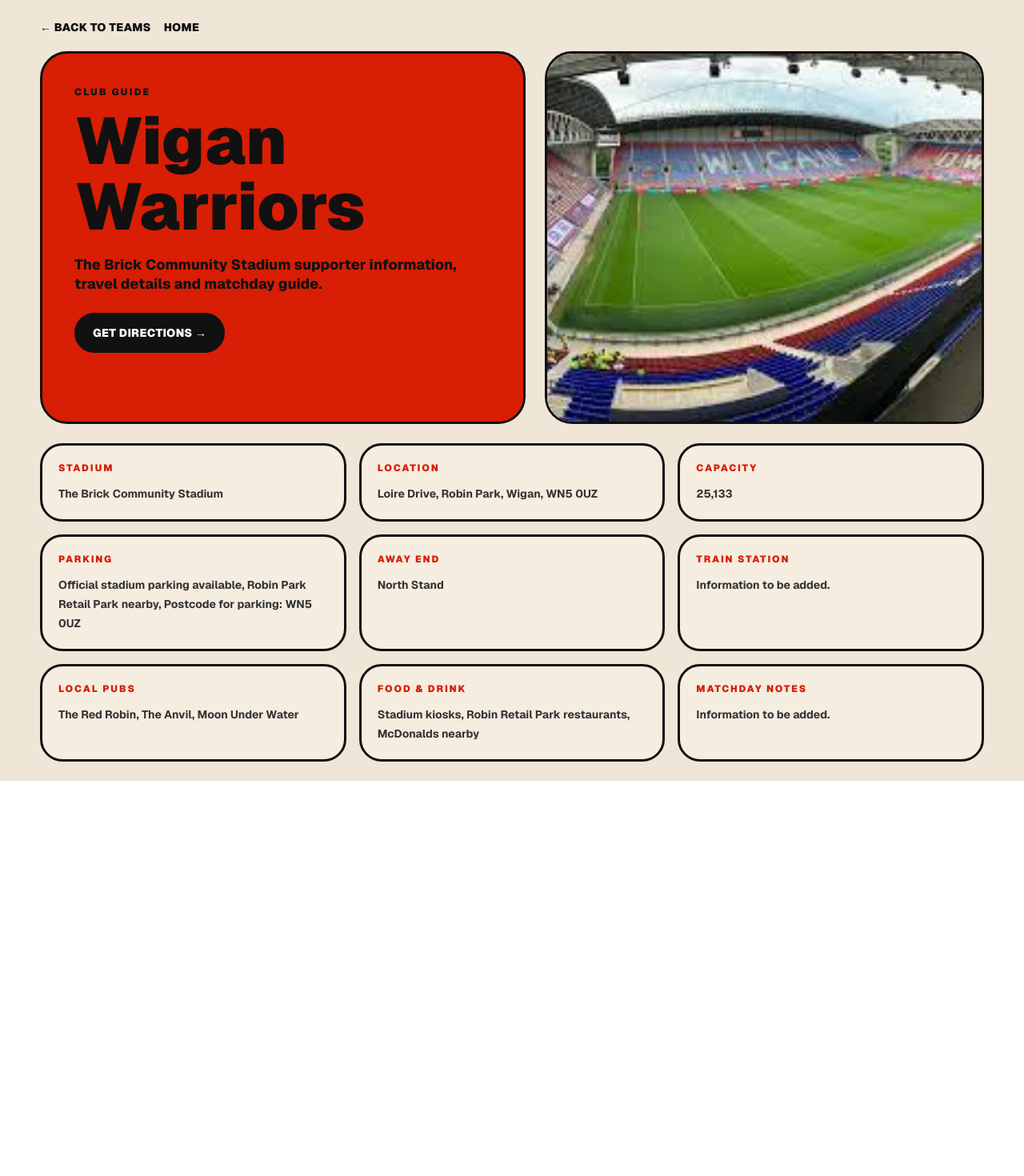
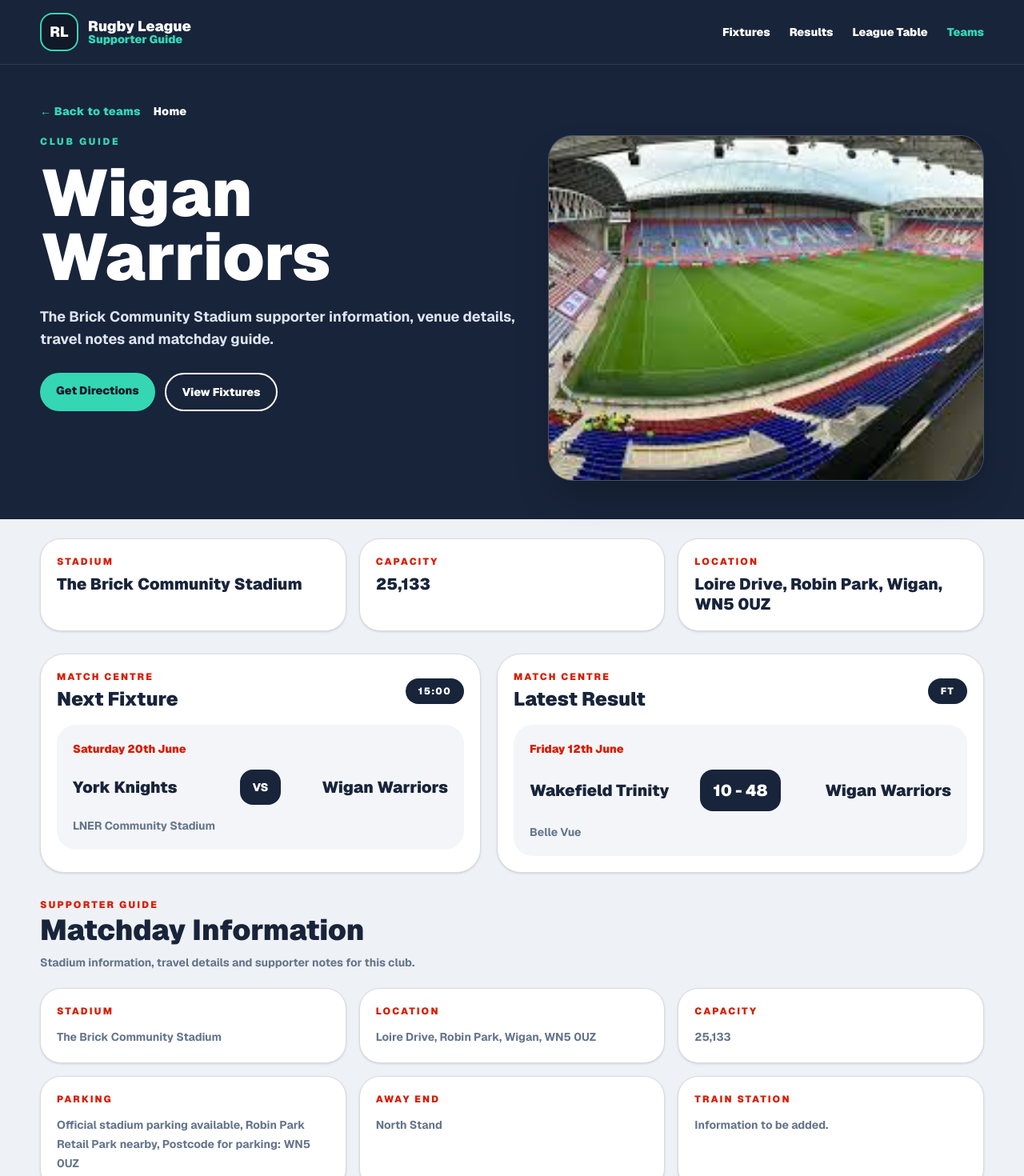
Before and after one commit to acannon76/rugby-league-supporter-web, a Next.js app: page /team/wigan-warriors in a window 1280 px wide. Shown: the top 1470 px of the page at 80% size. Before the commit the page ends 976 px from the top, so only its background shows below. Built offline with nearby package versions, Linux system fonts and the light colour scheme.

Commit message:
teams individual page new design

```diff
--- a/src/app/team/[slug]/page.tsx
+++ b/src/app/team/[slug]/page.tsx
@@ -1,9 +1,17 @@
 import Link from "next/link";
 import { notFound } from "next/navigation";
 import { teamsData } from "@/data/teamsData";
+import { fixturesData, type FixtureDay, type Game } from "@/data/fixturesData";
 
 type TeamData = Record<string, unknown>;
 type TeamsRecord = Record<string, TeamData>;
+
+type DisplayGame = Game & {
+  date: string;
+  sortDate: string;
+  originalDayIndex: number;
+  originalGameIndex: number;
+};
 
 type PageProps = {
   params: Promise<{
@@ -46,6 +54,23 @@ export default async function TeamDetailPage({ params }: PageProps) {
     stadium,
     address,
   });
+
+  const allGames = flattenFixtures(fixturesData);
+  const teamGames = allGames.filter((game) => teamAppearsInGame(name, game));
+
+  const nextFixture = teamGames
+    .filter((game) => !isResult(game) && !isLive(game))
+    .sort(sortUpcomingFixtures)[0];
+
+  const liveGame = teamGames
+    .filter((game) => isLive(game))
+    .sort(sortUpcomingFixtures)[0];
+
+  const latestResult = teamGames
+    .filter((game) => isResult(game))
+    .sort(sortResults)[0];
+
+  const featuredGame = liveGame || nextFixture;
 
   const infoCards = [
     {
@@ -117,64 +142,76 @@ export default async function TeamDetailPage({ params }: PageProps) {
   ];
 
   return (
-    <main className="min-h-screen bg-[#efe6d8] px-4 py-6 font-sans sm:px-6 lg:px-10">
+    <main className="min-h-screen bg-[#eef1f5] font-sans text-[#111]">
+      <SiteHeader />
+
+      <section className="bg-[#18243a] px-4 py-8 text-white sm:px-6 lg:px-10 lg:py-12">
         <div className="mx-auto max-w-[1180px]">
           <div className="mb-5 flex flex-wrap gap-4">
             <Link
               href="/teams"
-            className="inline-block text-sm font-black tracking-wide text-[#111] no-underline"
+              className="text-sm font-black tracking-wide text-[#35d6b4] no-underline"
             >
-            ← BACK TO TEAMS
+              ← Back to teams
             </Link>
 
             <Link
               href="/"
-            className="inline-block text-sm font-black tracking-wide text-[#111] no-underline"
+              className="text-sm font-black tracking-wide text-white no-underline"
             >
-            HOME
+              Home
             </Link>
           </div>
 
-        <section className="mb-6 grid gap-6 lg:grid-cols-[1.05fr_0.95fr] lg:items-stretch">
-          <div className="rounded-[34px] border-[3px] border-[#111] bg-[#d81e05] p-6 text-[#111] sm:p-8 lg:p-10">
-            <p className="mb-3 text-xs font-black tracking-[0.18em]">
-              CLUB GUIDE
+          <div className="grid gap-8 lg:grid-cols-[1.05fr_0.95fr] lg:items-stretch">
+            <div>
+              <p className="mb-4 text-xs font-black uppercase tracking-[0.22em] text-[#35d6b4]">
+                Club guide
               </p>
 
-            <h1 className="text-[46px] font-black leading-none sm:text-[68px] lg:text-[82px]">
+              <h1 className="max-w-[780px] text-[46px] font-black leading-[0.98] sm:text-[66px] lg:text-[82px]">
                 {name}
               </h1>
 
-            <p className="mt-5 max-w-[700px] text-sm font-extrabold leading-6 sm:text-base lg:text-lg">
+              <p className="mt-5 max-w-[700px] text-base font-bold leading-7 text-[#dce4f0] sm:text-lg">
                 {stadium
-                ? `${stadium} supporter information, travel details and matchday guide.`
-                : "Supporter information, travel details and matchday guide."}
+                  ? `${stadium} supporter information, venue details, travel notes and matchday guide.`
+                  : "Supporter information, venue details, travel notes and matchday guide."}
               </p>
 
+              <div className="mt-7 flex flex-wrap gap-3">
                 {directionsUrl && (
                   <a
                     href={directionsUrl}
                     target="_blank"
                     rel="noreferrer"
-                className="mt-6 inline-block rounded-full border-[3px] border-[#111] bg-[#111] px-5 py-3 text-sm font-black tracking-wide text-white no-underline transition hover:bg-[#d81e05] hover:text-[#111]"
+                    className="rounded-full bg-[#35d6b4] px-5 py-3 text-sm font-black text-[#111827] no-underline"
                   >
-                GET DIRECTIONS →
+                    Get Directions
                   </a>
                 )}
+
+                <Link
+                  href="/fixtures"
+                  className="rounded-full border-2 border-white px-5 py-3 text-sm font-black text-white no-underline"
+                >
+                  View Fixtures
+                </Link>
+              </div>
             </div>
 
-          <div className="overflow-hidden rounded-[34px] border-[3px] border-[#111] bg-[#111]">
+            <div className="overflow-hidden rounded-[30px] border border-white/15 bg-white/8 shadow-2xl backdrop-blur">
               {imageSource ? (
                 <img
                   src={imageSource}
                   alt={`${name} stadium`}
-                className="h-full min-h-[280px] w-full object-cover sm:min-h-[360px] lg:min-h-[460px]"
+                  className="h-full min-h-[280px] w-full object-cover sm:min-h-[360px] lg:min-h-[430px]"
                 />
               ) : (
-              <div className="flex min-h-[300px] items-center justify-center p-8 text-center">
+                <div className="flex min-h-[320px] items-center justify-center bg-[#111827] p-8 text-center">
                   <div>
-                  <p className="text-xs font-black tracking-[0.18em] text-[#d81e05]">
-                    STADIUM IMAGE
+                    <p className="text-xs font-black uppercase tracking-[0.2em] text-[#35d6b4]">
+                      Stadium image
                     </p>
 
                     <p className="mt-3 text-3xl font-black text-white">
@@ -184,7 +221,46 @@ export default async function TeamDetailPage({ params }: PageProps) {
                 </div>
               )}
             </div>
+          </div>
+        </div>
       </section>
+
+      <section className="px-4 py-6 sm:px-6 lg:px-10">
+        <div className="mx-auto max-w-[1180px]">
+          <section className="mb-7 grid gap-4 sm:grid-cols-3">
+            <StatCard
+              title="Stadium"
+              valueText={stadium || "To add"}
+            />
+            <StatCard
+              title="Capacity"
+              valueText={capacity || "To add"}
+            />
+            <StatCard
+              title="Location"
+              valueText={city || address || "To add"}
+            />
+          </section>
+
+          <section className="mb-8 grid gap-5 lg:grid-cols-[0.95fr_1.05fr]">
+            <MatchCard
+              title={liveGame ? "Live now" : "Next Fixture"}
+              game={featuredGame}
+              emptyText="No upcoming fixture found for this team."
+            />
+
+            <MatchCard
+              title="Latest Result"
+              game={latestResult}
+              emptyText="No result found for this team yet."
+            />
+          </section>
+
+          <SectionHeading
+            eyebrow="Supporter guide"
+            title="Matchday Information"
+            text="Stadium information, travel details and supporter notes for this club."
+          />
 
           <section className="grid grid-cols-1 gap-4 sm:grid-cols-2 lg:grid-cols-3">
             {infoCards.map((card) => (
@@ -192,18 +268,181 @@ export default async function TeamDetailPage({ params }: PageProps) {
             ))}
           </section>
         </div>
+      </section>
     </main>
+  );
+}
+
+function SiteHeader() {
+  return (
+    <header className="border-b border-white/10 bg-[#18243a] px-4 py-4 text-white sm:px-6 lg:px-10">
+      <div className="mx-auto flex max-w-[1180px] items-center justify-between gap-5">
+        <Link href="/" className="flex items-center gap-3 no-underline">
+          <div className="flex h-12 w-12 items-center justify-center rounded-2xl border-2 border-[#35d6b4] bg-[#111827] text-lg font-black text-white">
+            RL
+          </div>
+
+          <div>
+            <p className="text-lg font-black leading-none text-white">
+              Rugby League
+            </p>
+            <p className="text-sm font-black leading-none text-[#35d6b4]">
+              Supporter Guide
+            </p>
+          </div>
+        </Link>
+
+        <nav className="hidden items-center gap-6 text-sm font-black md:flex">
+          <Link href="/fixtures" className="text-white no-underline">
+            Fixtures
+          </Link>
+          <Link href="/results" className="text-white no-underline">
+            Results
+          </Link>
+          <Link href="/league-table" className="text-white no-underline">
+            League Table
+          </Link>
+          <Link href="/teams" className="text-[#35d6b4] no-underline">
+            Teams
+          </Link>
+        </nav>
+      </div>
+    </header>
+  );
+}
+
+function StatCard({
+  title,
+  valueText,
+}: {
+  title: string;
+  valueText: string;
+}) {
+  return (
+    <section className="rounded-[26px] border border-[#d6dce5] bg-white p-5 shadow-sm">
+      <p className="text-xs font-black uppercase tracking-[0.18em] text-[#d81e05]">
+        {title}
+      </p>
+
+      <p className="mt-2 text-xl font-black leading-tight text-[#18243a]">
+        {valueText}
+      </p>
+    </section>
+  );
+}
+
+function MatchCard({
+  title,
+  game,
+  emptyText,
+}: {
+  title: string;
+  game?: DisplayGame;
+  emptyText: string;
+}) {
+  return (
+    <section className="rounded-[30px] border border-[#d6dce5] bg-white p-5 shadow-sm">
+      <div className="mb-4 flex items-center justify-between gap-4">
+        <div>
+          <p className="text-xs font-black uppercase tracking-[0.18em] text-[#d81e05]">
+            Match centre
+          </p>
+
+          <h2 className="mt-1 text-2xl font-black text-[#18243a]">
+            {title}
+          </h2>
+        </div>
+
+        {game && (
+          <span
+            className={
+              isLive(game)
+                ? "rounded-full bg-[#d81e05] px-4 py-2 text-xs font-black tracking-widest text-white"
+                : "rounded-full bg-[#18243a] px-4 py-2 text-xs font-black tracking-widest text-white"
+            }
+          >
+            {isResult(game) ? "FT" : isLive(game) ? "LIVE" : game.kickOff}
+          </span>
+        )}
+      </div>
+
+      {game ? (
+        <div className="rounded-[24px] bg-[#f3f5f8] p-5">
+          <p className="text-sm font-black text-[#d81e05]">{game.date}</p>
+
+          <div className="mt-4 grid grid-cols-[1fr_auto_1fr] items-center gap-3">
+            <p className="text-left text-lg font-black leading-tight text-[#18243a] sm:text-xl">
+              {game.home}
+            </p>
+
+            <div
+              className={
+                isLive(game)
+                  ? "rounded-2xl bg-[#d81e05] px-4 py-3 text-center text-white"
+                  : "rounded-2xl bg-[#18243a] px-4 py-3 text-center text-white"
+              }
+            >
+              {hasScore(game) ? (
+                <p className="text-xl font-black">
+                  {game.homeScore} - {game.awayScore}
+                </p>
+              ) : (
+                <p className="text-sm font-black">VS</p>
+              )}
+            </div>
+
+            <p className="text-right text-lg font-black leading-tight text-[#18243a] sm:text-xl">
+              {game.away}
+            </p>
+          </div>
+
+          <p className="mt-4 text-sm font-bold text-[#64748b]">
+            {game.venue}
+          </p>
+        </div>
+      ) : (
+        <p className="rounded-[24px] bg-[#f3f5f8] p-5 text-sm font-bold leading-6 text-[#64748b]">
+          {emptyText}
+        </p>
+      )}
+    </section>
+  );
+}
+
+function SectionHeading({
+  eyebrow,
+  title,
+  text,
+}: {
+  eyebrow: string;
+  title: string;
+  text: string;
+}) {
+  return (
+    <div className="mb-5">
+      <p className="text-xs font-black uppercase tracking-[0.18em] text-[#d81e05]">
+        {eyebrow}
+      </p>
+
+      <h2 className="mt-1 text-3xl font-black text-[#18243a] sm:text-4xl">
+        {title}
+      </h2>
+
+      <p className="mt-2 max-w-[720px] text-sm font-bold leading-6 text-[#64748b]">
+        {text}
+      </p>
+    </div>
   );
 }
 
 function InfoCard({ title, text }: { title: string; text: string }) {
   return (
-    <section className="rounded-[28px] border-[3px] border-[#111] bg-[#f5ede0] p-5 text-[#111]">
-      <p className="text-xs font-black uppercase tracking-[0.16em] text-[#d81e05]">
+    <section className="rounded-[26px] border border-[#d6dce5] bg-white p-5 shadow-sm">
+      <p className="text-xs font-black uppercase tracking-[0.18em] text-[#d81e05]">
         {title}
       </p>
 
-      <p className="mt-3 text-sm font-bold leading-6 text-[#333]">
+      <p className="mt-3 text-sm font-bold leading-6 text-[#64748b]">
         {text || "Information to be added."}
       </p>
     </section>
@@ -348,3 +587,97 @@ function buildDirectionsUrl({
     destination
   )}`;
 }
+
+function flattenFixtures(fixtureDays: FixtureDay[]): DisplayGame[] {
+  return fixtureDays.flatMap((day, dayIndex) =>
+    day.games.map((game, gameIndex) => ({
+      ...game,
+      date: day.date,
+      sortDate: day.sortDate,
+      originalDayIndex: dayIndex,
+      originalGameIndex: gameIndex,
+    }))
+  );
+}
+
+function teamAppearsInGame(teamName: string, game: DisplayGame) {
+  const teamNames = getTeamAliases(teamName);
+
+  return (
+    teamNames.includes(normaliseTeamName(game.home)) ||
+    teamNames.includes(normaliseTeamName(game.away))
+  );
+}
+
+function getTeamAliases(teamName: string) {
+  const normalised = normaliseTeamName(teamName);
+  const aliases = [normalised];
+
+  if (normalised === "hull kingston rovers") {
+    aliases.push("hull kr");
+  }
+
+  if (normalised === "hull kr") {
+    aliases.push("hull kingston rovers");
+  }
+
+  if (normalised === "toulouse") {
+    aliases.push("toulouse olympique");
+  }
+
+  if (normalised === "toulouse olympique") {
+    aliases.push("toulouse");
+  }
+
+  return aliases;
+}
+
+function normaliseTeamName(name: string) {
+  return name.trim().toLowerCase();
+}
+
+function isResult(game: Game) {
+  return game.status.toUpperCase() === "FT";
+}
+
+function isLive(game: Game) {
+  return game.status.toUpperCase() === "LIVE";
+}
+
+function hasScore(game: Game) {
+  return typeof game.homeScore === "number" && typeof game.awayScore === "number";
+}
+
+function sortUpcomingFixtures(a: DisplayGame, b: DisplayGame) {
+  const dateCompare = a.sortDate.localeCompare(b.sortDate);
+
+  if (dateCompare !== 0) {
+    return dateCompare;
+  }
+
+  return getKickOffSortValue(a.kickOff) - getKickOffSortValue(b.kickOff);
+}
+
+function sortResults(a: DisplayGame, b: DisplayGame) {
+  const dateCompare = b.sortDate.localeCompare(a.sortDate);
+
+  if (dateCompare !== 0) {
+    return dateCompare;
+  }
+
+  return getKickOffSortValue(b.kickOff) - getKickOffSortValue(a.kickOff);
+}
+
+function getKickOffSortValue(kickOff: string) {
+  if (!kickOff || kickOff.toUpperCase() === "TBC") {
+    return 9999;
+  }
+
+  const [hours, minutes] = kickOff.split(":").map(Number);
+
+  if (Number.isNaN(hours) || Number.isNaN(minutes)) {
+    return 9999;
+  }
+
+  return hours * 60 + minutes;
+}
```
Lines whose indentation alone changed are shown as unchanged.
